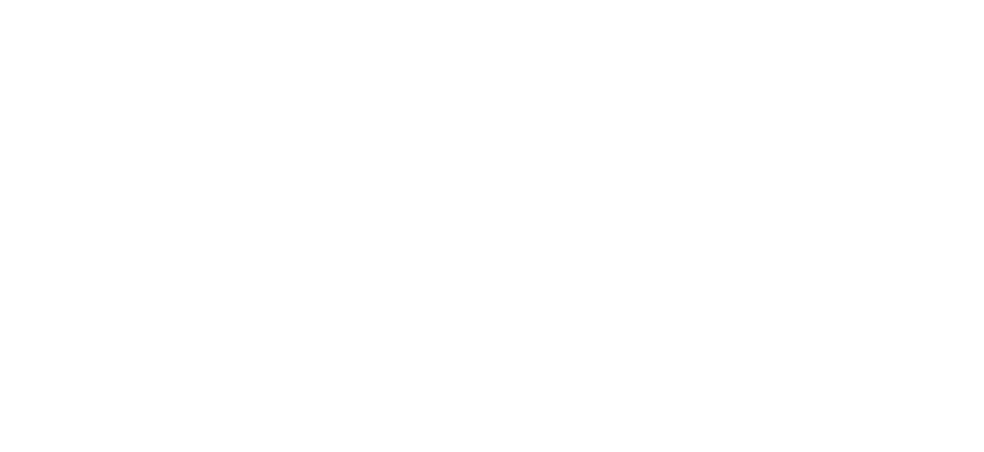
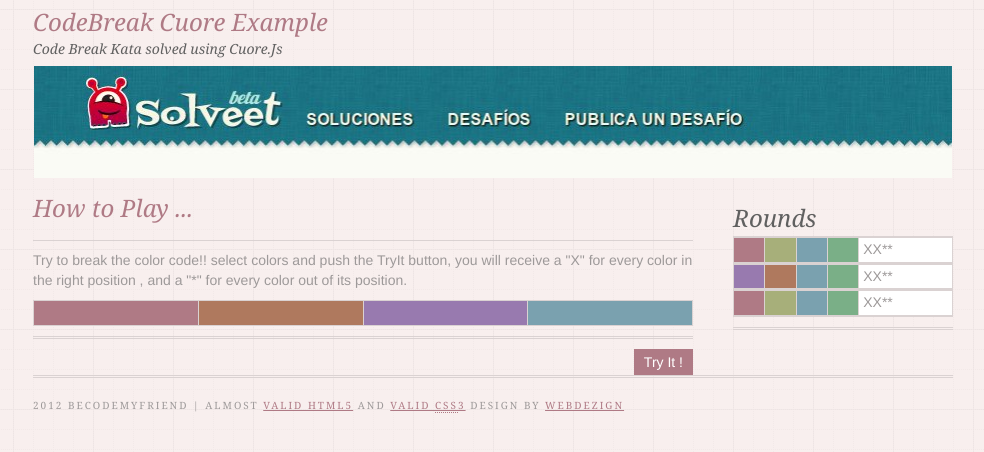
Before and after one commit to beCodeMyFriend/CodeBreaker, a plain HTML site: page index.html in a window 1280 px wide. Shown: the whole page, without its empty margins (147-1131 px from the left). Drawn offline with nearby package versions, Linux system fonts and the light colour scheme.

Commit message:
HTML design ready

```diff
--- /dev/null
+++ b/css/theStyle.css
@@ -0,0 +1,275 @@
+body {
+	background:#f8efee url(../img/bg.gif) repeat top center;
+	font-size:87.5%;
+	font-family: "HelveticaNeue-Light", "Helvetica Neue Light", "Helvetica Neue", Helvetica, Arial, "Lucida Grande", sans-serif;
+	font-weight: 300;
+	color:#9d9999;
+	margin:10px auto;
+	text-align:center;
+	line-height:1.4em;
+	width:960px;
+}
+input, textarea {
+	font-size:1em;
+	font-family: "HelveticaNeue-Light", "Helvetica Neue Light", "Helvetica Neue", Helvetica, Arial, "Lucida Grande", sans-serif;
+	font-weight:300;
+	color:#606060;
+	padding:6px 3px 5px;
+	background:#dad2d2;
+	border:1px solid #dad2d2;
+}
+input:focus, textarea:focus {
+	border-color:#606060;
+}
+h1, h2, h3, h4, h5, h6 {
+	font-family:Georgia, "Times New Roman", Times, serif;
+	font-size:1.714em;
+	line-height:1em;
+	font-weight:normal;
+	font-style:italic;
+	color:#606060;
+	margin:10px 0px;
+}
+h1 a, h2 a, h3 a, h4 a, h5 a, h6 a {
+	text-decoration:none;
+	display:block;
+}
+a:link, a:visited {
+	color:#af7a85;
+}
+a:hover {
+	color:#606060;
+}
+a img {
+	border:none;
+}
+header, footer {
+	margin:10px 0px;
+}
+header {
+	display:block;
+	position:relative;
+	text-align:left;
+}
+header h1 {
+	padding-left:20px;
+}
+
+header h2 {
+	padding-left:20px;
+	font-size:1em;
+	margin-top:-2px;
+}
+nav {
+	float:left;
+	clear:left;
+	margin:0px 20px 10px;
+	width:920px;
+	border-top:3px double #dad2d2;
+	border-bottom:3px double #dad2d2;
+	overflow:hidden;
+}
+nav ul {
+	padding:0px;
+	list-style-type:none;
+	display:inline;
+}
+nav li {
+	margin:0px;
+	padding:0px;
+	list-style-type:none;
+	float:left;
+}
+nav a:link, nav a:visited {
+	font-family:Georgia, "Times New Roman", Times, serif;
+	text-decoration:none;
+	padding:10px;float:left;
+}
+nav a:hover {
+	background:#dad2d2;
+	background:rgba(96,96,96,0.4);
+	color:#fff;
+}
+
+/*** West Side***/
+article {
+	float:left;
+	width:660px;
+	padding-left:20px;
+	text-align:left;
+	overflow:hidden;
+}
+article p {
+	margin:10px 0px;
+	float:left;
+	clear:left;
+	border-top:1px solid #dad2d2;
+	padding-top:10px;
+	margin:10px 0px;
+}
+
+/*** East Side ***/
+aside#right {
+	float:right;
+	width:220px;
+	padding:10px 20px 0px 0px;
+	text-align:left;
+}
+section {
+	float:left;
+	width:100%;
+	border-bottom:3px double #dad2d2;
+	padding:0px 0px 10px;
+}
+section label {
+	display:block;
+	font-weight:bold;
+}
+.screen-reader-text {
+	display:none;
+}
+section h1 {
+	margin-bottom:6px;
+}
+section input {
+	width:212px;
+}
+button {
+	margin:10px 0px 0px;
+	float:right;
+	border:none;
+	padding:5px 10px;
+	background:#af7a85;
+	font-size:1em;
+	font-family: "HelveticaNeue-Light", "Helvetica Neue Light", "Helvetica Neue", Helvetica, Arial, "Lucida Grande", sans-serif;
+	font-weight:300;
+	color:#fff;
+	cursor:pointer;
+}
+button:hover {
+	background:#606060;
+}
+section ul {
+	margin:0px;
+	padding:0px;
+	list-style:none;
+	border-top:1px solid #dad2d2;
+}
+section li {
+	margin:0px;
+	padding:0px;
+	list-style:none;
+	float:left;
+	width:100%;
+	border-bottom:1px solid #dad2d2;
+}
+section li a:link, section li a:visited {
+	font-family:Georgia, "Times New Roman", Times, serif;
+	font-size:0.714em;
+	letter-spacing:.2em;
+	line-height:normal;
+	text-transform:uppercase;
+	text-decoration:none;
+	padding:3px 0px;
+	float:left;
+	width:100%;
+}
+section table {
+	width:100%;
+	border-collapse:collapse;
+	border-top:1px solid #dad2d2;
+	border-right:1px solid #dad2d2;
+}
+section caption {
+	padding:10px 0px;
+	color:#606060;
+}
+section th, section td {
+	border-bottom:1px solid #dad2d2;
+	border-left:1px solid #dad2d2;
+	padding:2px 4px;
+	background:#ede4e4;text-align:center;
+}
+section td {
+	text-align:left;
+	background:#fff;
+}
+
+td.red{background: #AF7A85}
+td.cyan{background: #7AA1AF}
+td.yellow{background: #A7AF7A}
+td.orange{background: #AF795E}
+td.violet{background: #987AAF}
+td.green{background: #7AAF87}
+
+
+footer {
+	border-top:3px double #dad2d2;
+	margin:10px 20px 0px;
+	padding:10px 0px;
+	text-align:left;
+	display:block;
+	clear:both;
+	font-family:Georgia, "Times New Roman", Times, serif;
+	font-size:0.714em;
+	letter-spacing:.2em;
+	line-height:normal;
+	text-transform:uppercase;
+}
+
+/**************************/
+/***  www.SliderJs.com  ***/
+/**************************/
+aside#promotion {
+	width:100%;
+	float:left;
+	position:relative;
+	height:120px;
+}
+#slides {
+	position:absolute;
+	top:0px;
+	left:20px;
+	z-index:100;
+	margin:0px auto;
+}
+#slides .next, #slides .prev {
+	position:absolute;
+	top:95px;
+	left:-20px;
+	width:20px;
+	height:43px;
+	display:block;
+	z-index:101;
+}
+#slides .next {
+	left:920px;
+}
+.slides_container {
+	width:918px;
+	height:240px;
+	overflow:hidden;
+	position:relative;
+	border:1px solid #dad2d2;
+}
+/* IE */ * html .slides_container {margin-left:-20px;}
+.pagination {
+	margin:10px auto 0px;
+	width:58px;	/* Each li including margin is 14px (14x14=56) Ooooh, and then add 2 pixels for IE */
+}
+.pagination li {
+	float:left;margin:0 1px;
+}
+.pagination li a {
+	display:block;
+	width:12px;
+	height:0px;
+	padding-top:12px;
+	background-image:url(../img/pagination.gif);
+	background-position:0 0;
+	float:left;
+	overflow:hidden;
+}
+.pagination li.current a {
+	background-position:0 -12px;
+}
--- a/index.html
+++ b/index.html
@@ -13,12 +13,85 @@
   <meta name="viewport" content="width=device-width">
 
   <link rel="stylesheet" href="css/style.css">
+    <link rel="stylesheet" href="css/theStyle.css">
   <script src="js/vendor/modernizr-2.5.3.min.js"></script>
 </head>
 <body>
   <!--[if lt IE 7]><p class=chromeframe>Your browser is <em>ancient!</em> <a href="http://browsehappy.com/">Upgrade to a different browser</a> or <a href="http://www.google.com/chromeframe/?redirect=true">install Google Chrome Frame</a> to experience this site.</p><![endif]-->
 
+ <header>
+    <hgroup>
+        <h1><a href="http://github.com/beCodeMyFriend/CodeBreaker" title="CodeBreak Cuore Example">CodeBreak Cuore Example</a></h1>
+        <h2>Code Break Kata solved using Cuore.Js</h2>
+    </hgroup>
+</header>
+<aside id="promotion">
+            <a href="http://solveet.com/exercises/Kata-CodeBreaker/14"><img src="img/solveet.jpg" width="918"  alt="Solveet"></a>
+</aside>
+<article>
+	<h1><a href="#">How to Play ...</a></h1>
+    <p>
+      Try to break the color code!! select colors and push the TryIt button, you will receive a "X" for every
+      color in the right position , and a "*" for every color out of its position.
+    </p>
 
+    <section>
+    	<table id="currentcode">
+            <tbody>
+            <tr>
+                <td id="first" class="red">&nbsp;</td>
+                <td id="second" class="orange">&nbsp;</td>
+                <td id="third" class="violet">&nbsp;</td>
+                <td id="fourth" class="cyan">&nbsp;</td>
+            </tr>
+            </tbody>
+            </table>
+    </section>
+
+    <button type="submit">Try It !</button>
+
+</article>
+<aside id="right">
+    <section>
+        <h1>Rounds</h1>
+        <ul>
+            <li>
+              <table class="try">
+                <tbody>
+                  <tr>
+                    <td class="red">&nbsp;</td><td class="yellow">&nbsp;</td><td class="cyan">&nbsp;</td><td class="green">&nbsp;</td>
+                    <td class="veredict">XX**</td>
+                  </tr>
+                </tbody>
+              </table>
+            </li>
+            <li>
+              <table class="try">
+                <tbody>
+                  <tr>
+                    <td class="violet">&nbsp;</td><td class="orange">&nbsp;</td><td class="cyan">&nbsp;</td><td class="green">&nbsp;</td>
+                    <td class="veredict">XX**</td>
+                  </tr>
+                </tbody>
+              </table>
+            </li>
+            <li>
+              <table class="try">
+                <tbody>
+                  <tr>
+                    <td class="red">&nbsp;</td><td class="yellow">&nbsp;</td><td class="cyan">&nbsp;</td><td class="green">&nbsp;</td>
+                    <td class="veredict">XX**</td>
+                  </tr>
+                </tbody>
+              </table>
+            </li>
+        </ul>
+    </section>
+
+</aside>
+<footer>
+	<p>2012 beCodeMyFriend | almost <a href="http://validator.w3.org/check?uri=http://www.webdezign.co.uk/blog/html5-examples/2col-slide/">valid HTML5</a> and <a href="http://jigsaw.w3.org/css-validator/validator?uri=www.webdezign.co.uk/blog/html5-examples/2col-slide/">valid <abbr title="Cascading Style Sheet">CSS</abbr>3</a> design by <a href="http://www.webdezign.co.uk" title="web design london">Webdezign</a></p>
+</footer>
 
 
 
```
Also changed, not shown: img/bg.gif (added), img/loading.gif (added), img/pagination.gif (added), img/solveet.jpg (added).
